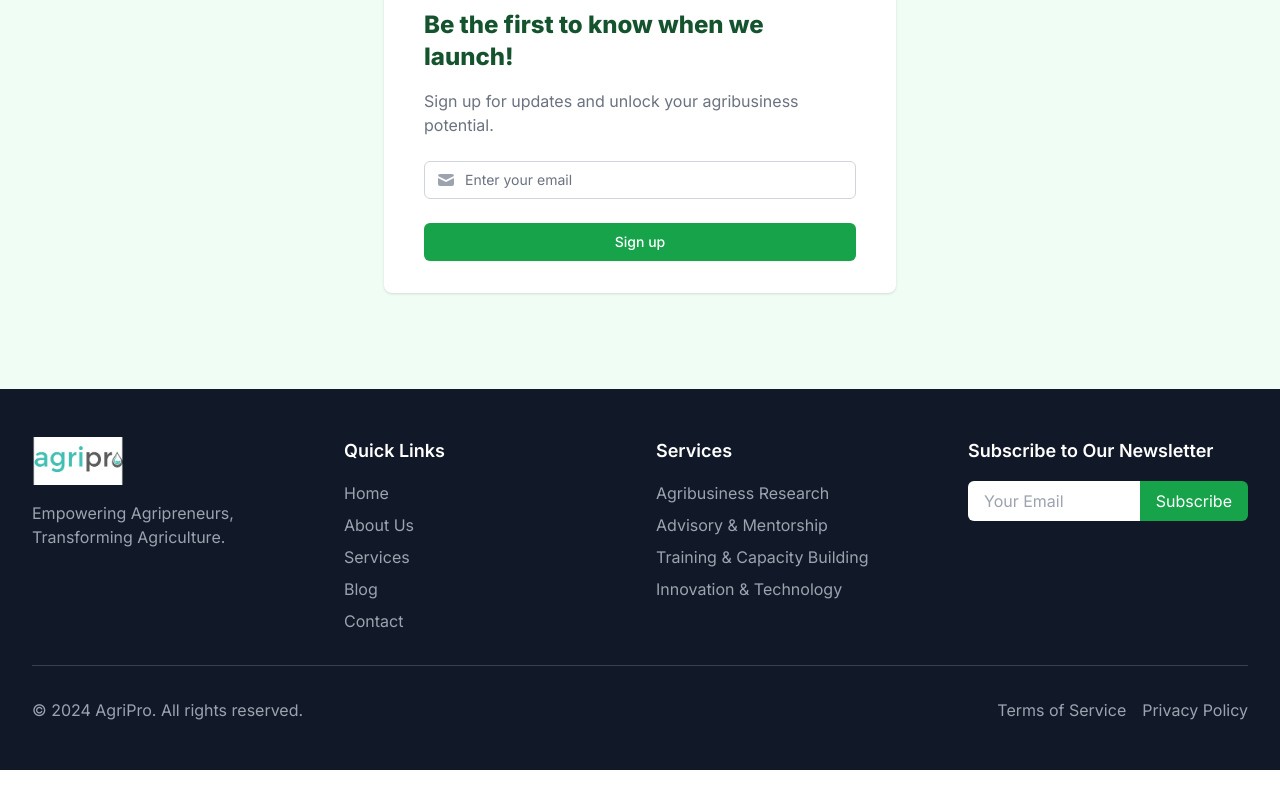
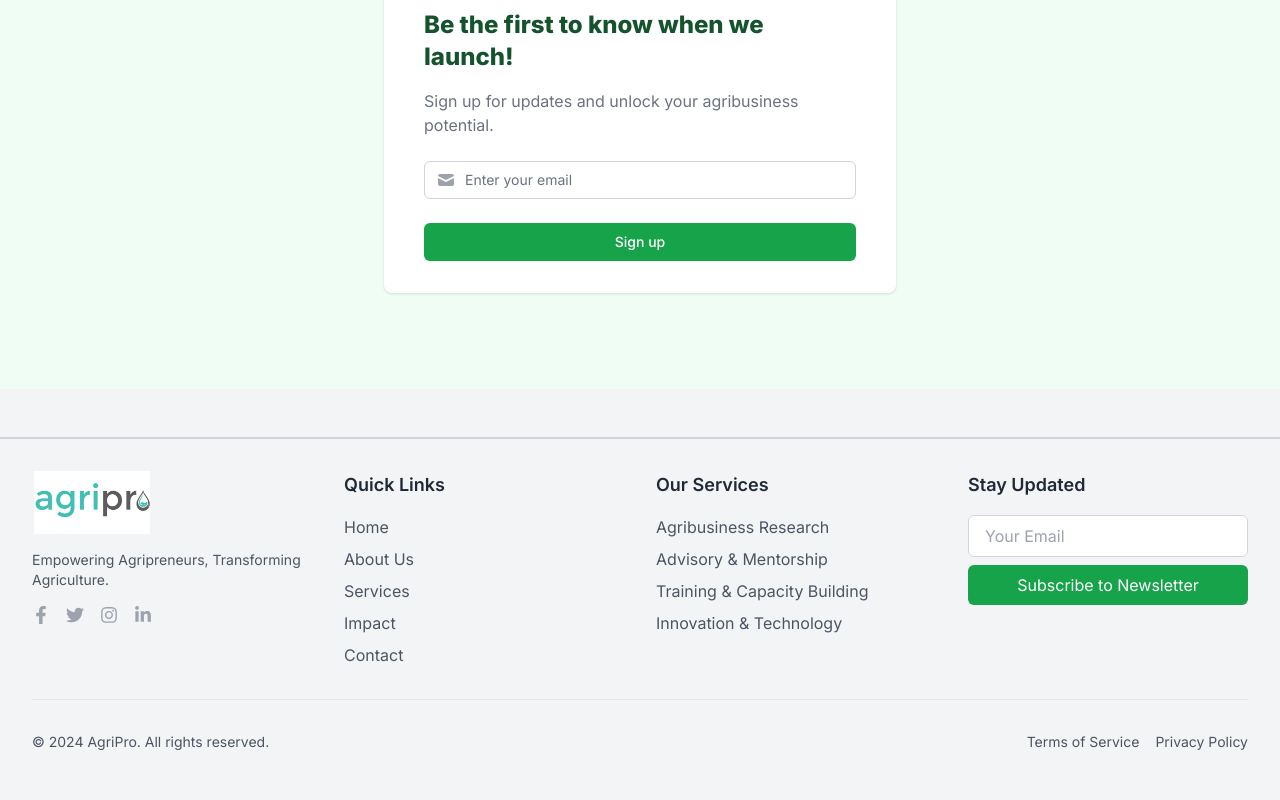
Before and after one commit to buzzedison/agripro, a Next.js app: page / in a window 1280 px wide. Shown: the part 2707-3507 px from the top of the page. Before the commit the page ends 3477 px from the top, so only its background shows below. Built offline with nearby package versions, Linux system fonts and the light colour scheme.

Commit message:
changed footer

```diff
--- a/app/components/Footer.tsx
+++ b/app/components/Footer.tsx
@@ -1,111 +1,77 @@
 // components/Footer.tsx
 import Link from 'next/link';
-import React from 'react';
+import Image from 'next/image';
+import { FaFacebookF, FaTwitter, FaInstagram, FaLinkedinIn } from 'react-icons/fa';
 
 const Footer: React.FC = () => {
   return (
-    <footer className="bg-gray-900 text-white py-12">
+    <footer className="bg-gray-100 text-gray-600 py-12">
+      <hr className="border-t-2 border-gray-300 py-4"/>
       <div className="max-w-7xl mx-auto px-4 sm:px-6 lg:px-8">
         <div className="grid grid-cols-1 md:grid-cols-4 gap-8">
           <div>
-            <img src="/images/logo.png" alt="AgriPro Logo" className="h-12 w-auto mb-4" />
-            <p className="text-gray-400 mb-4">Empowering Agripreneurs, Transforming Agriculture.</p>
+            <Link href="/">
+              <Image src="/images/logo.png" alt="AgriPro Logo" width={120} height={40} className="mb-4" />
+            </Link>
+            <p className="text-sm mb-4">Empowering Agripreneurs, Transforming Agriculture.</p>
             <div className="flex space-x-4">
-              <a href="#" className="text-gray-400 hover:text-white transition duration-300">
-                <i className="fab fa-facebook-f"></i>
-              </a>
-              <a href="#" className="text-gray-400 hover:text-white transition duration-300">
-                <i className="fab fa-twitter"></i>
-              </a>
-              <a href="#" className="text-gray-400 hover:text-white transition duration-300">
-                <i className="fab fa-instagram"></i>
-              </a>
-              <a href="#" className="text-gray-400 hover:text-white transition duration-300">
-                <i className="fab fa-linkedin-in"></i>
-              </a>
+              {[FaFacebookF, FaTwitter, FaInstagram, FaLinkedinIn].map((Icon, index) => (
+                <a key={index} href="#" className="text-gray-400 hover:text-green-600 transition duration-300">
+                  <Icon size={18} />
+                </a>
+              ))}
             </div>
           </div>
           <div>
-            <h3 className="text-lg font-semibold mb-4">Quick Links</h3>
+            <h3 className="text-lg font-semibold mb-4 text-gray-800">Quick Links</h3>
             <ul className="space-y-2">
-              <li>
-                <Link href="/">
-                  <span className="text-gray-400 hover:text-white transition duration-300 cursor-pointer">Home</span>
-                </Link>
-              </li>
-              <li>
-                <Link href="/about">
-                  <span className="text-gray-400 hover:text-white transition duration-300 cursor-pointer">About Us</span>
-                </Link>
-              </li>
-              <li>
-                <Link href="/services">
-                  <span className="text-gray-400 hover:text-white transition duration-300 cursor-pointer">Services</span>
-                </Link>
-              </li>
-              <li>
-                <Link href="/blog">
-                  <span className="text-gray-400 hover:text-white transition duration-300 cursor-pointer">Blog</span>
-                </Link>
-              </li>
-              <li>
-                <Link href="/contact">
-                  <span className="text-gray-400 hover:text-white transition duration-300 cursor-pointer">Contact</span>
-                </Link>
-              </li>
+              {['Home', 'About Us', 'Services', 'Impact', 'Contact'].map((item) => (
+                <li key={item}>
+                  <Link href={`/${item.toLowerCase().replace(' ', '-')}`} className="hover:text-green-600 transition duration-300">
+                    {item}
+                  </Link>
+                </li>
+              ))}
             </ul>
           </div>
           <div>
-            <h3 className="text-lg font-semibold mb-4">Services</h3>
+            <h3 className="text-lg font-semibold mb-4 text-gray-800">Our Services</h3>
             <ul className="space-y-2">
-              <li>
-                <Link href="/services/research">
-                  <span className="text-gray-400 hover:text-white transition duration-300 cursor-pointer">Agribusiness Research</span>
-                </Link>
-              </li>
-              <li>
-                <Link href="/services/advisory">
-                  <span className="text-gray-400 hover:text-white transition duration-300 cursor-pointer">Advisory & Mentorship</span>
-                </Link>
-              </li>
-              <li>
-                <Link href="/services/training">
-                  <span className="text-gray-400 hover:text-white transition duration-300 cursor-pointer">Training & Capacity Building</span>
-                </Link>
-              </li>
-              <li>
-                <Link href="/services/innovation">
-                  <span className="text-gray-400 hover:text-white transition duration-300 cursor-pointer">Innovation & Technology</span>
-                </Link>
-              </li>
+              {['Agribusiness Research', 'Advisory & Mentorship', 'Training & Capacity Building', 'Innovation & Technology'].map((service) => (
+                <li key={service}>
+                  <Link href={`/services/${service.toLowerCase().replace(/ & /g, '-').replace(/ /g, '-')}`} className="hover:text-green-600 transition duration-300">
+                    {service}
+                  </Link>
+                </li>
+              ))}
             </ul>
           </div>
           <div>
-            <h3 className="text-lg font-semibold mb-4">Subscribe to Our Newsletter</h3>
-            <form className="flex items-center">
+            <h3 className="text-lg font-semibold mb-4 text-gray-800">Stay Updated</h3>
+            <form className="flex flex-col space-y-2">
               <input
                 type="email"
                 placeholder="Your Email"
-                className="w-full px-4 py-2 rounded-l-md focus:outline-none focus:ring-2 focus:ring-green-600"
+                className="px-4 py-2 border border-gray-300 rounded-md focus:outline-none focus:ring-2 focus:ring-green-600 focus:border-transparent"
               />
               <button
                 type="submit"
-                className="bg-green-600 text-white px-4 py-2 rounded-r-md hover:bg-green-700 focus:outline-none focus:ring-2 focus:ring-green-500 focus:ring-offset-2 transition duration-300"
+                className="bg-green-600 text-white px-4 py-2 rounded-md hover:bg-green-700 focus:outline-none focus:ring-2 focus:ring-green-500 focus:ring-offset-2 transition duration-300"
               >
-                Subscribe
+                Subscribe to Newsletter
               </button>
             </form>
           </div>
         </div>
-        <hr className="my-8 border-gray-700" />
-        <div className="flex flex-col md:flex-row justify-between items-center">
-          <p className="text-gray-400 mb-4 md:mb-0">&copy; 2024 AgriPro. All rights reserved.</p>
-          <div className="flex space-x-4">
-            <Link href="/terms">
-              <span className="text-gray-400 hover:text-white transition duration-300 cursor-pointer">Terms of Service</span>
+        <hr className="my-8 border-gray-200" />
+        <div className="flex flex-col md:flex-row justify-between items-center text-sm">
+          <p>&copy; {new Date().getFullYear()} AgriPro. All rights reserved.</p>
+          <div className="flex space-x-4 mt-4 md:mt-0">
+            <Link href="/terms" className="hover:text-green-600 transition duration-300">
+              Terms of Service
             </Link>
-            <Link href="/privacy">
-              <span className="text-gray-400 hover:text-white transition duration-300 cursor-pointer">Privacy Policy</span>
+            <Link href="/privacy" className="hover:text-green-600 transition duration-300">
+              Privacy Policy
             </Link>
           </div>
         </div>
```
